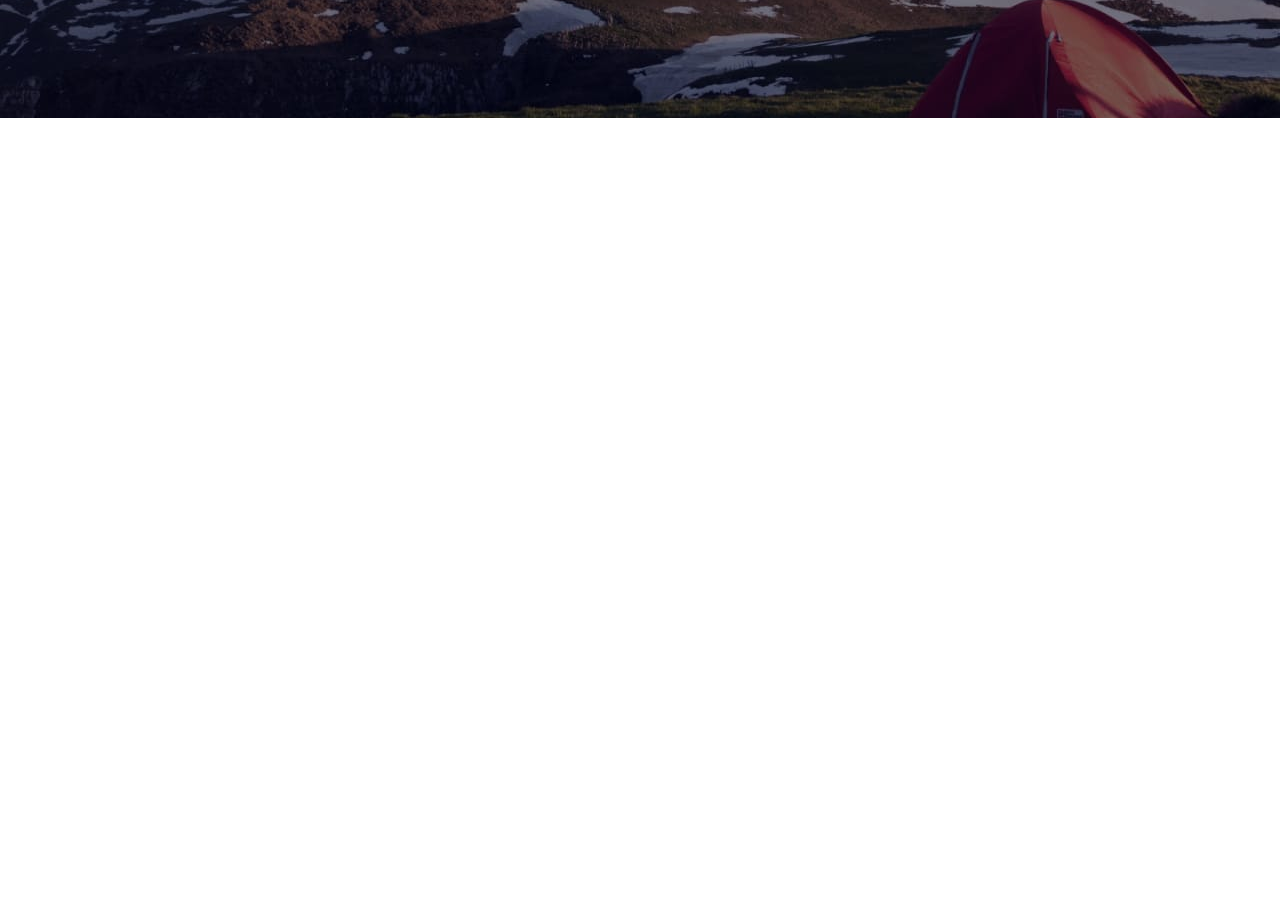
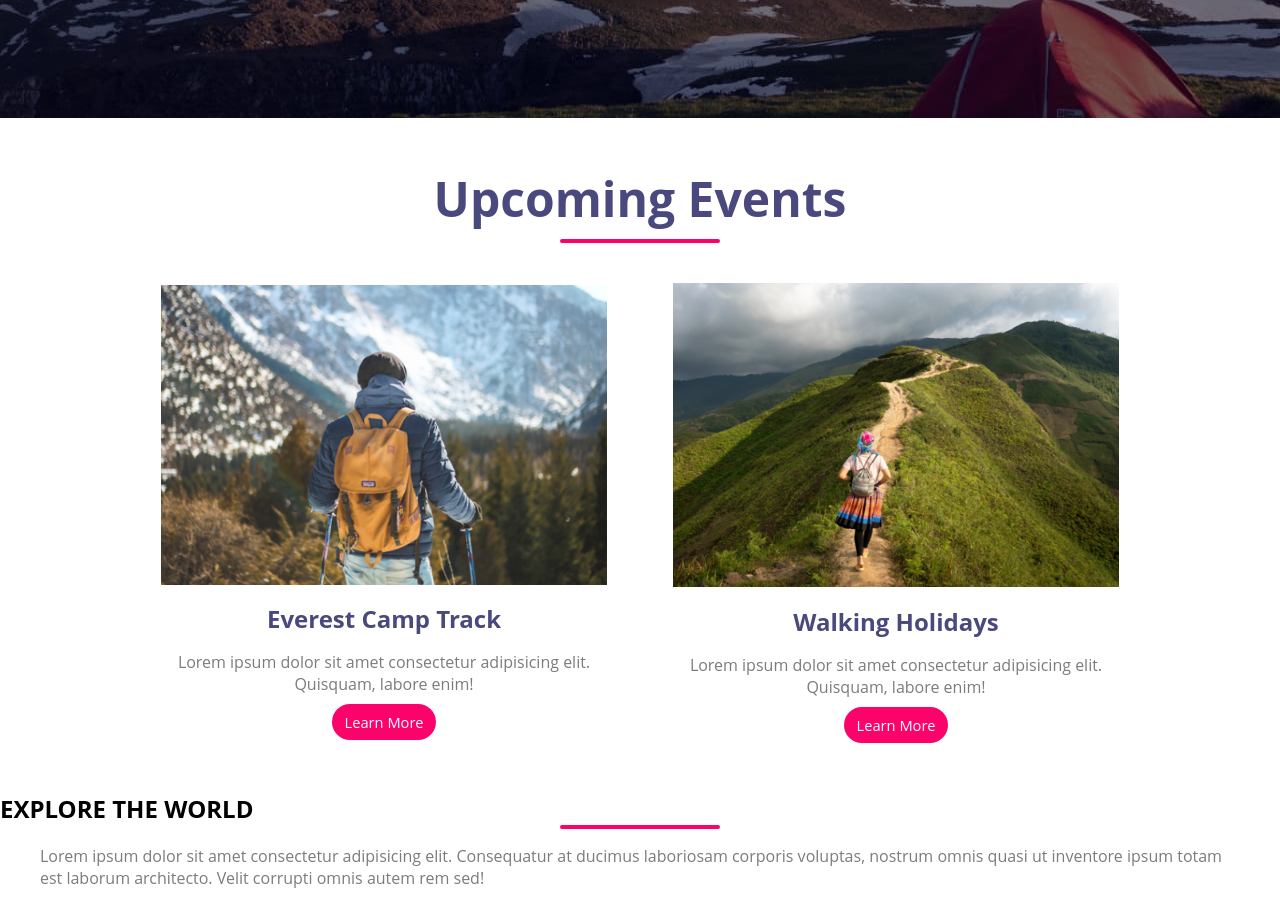
Before and after one commit to cambambaPaciencia/adventureTurism, a plain HTML site: page index.html in a window 1280 px wide. Shown: the part 682-1587 px from the top of the page. Before the commit the page ends 800 px from the top, so only its background shows below. Drawn offline with Linux system fonts and the light colour scheme.

Commit message:
versao 0.1d

```diff
--- a/index.html
+++ b/index.html
@@ -38,6 +38,35 @@
        </div>
     </section>
 
+    <section class="event">
+        <div class="title">
+            <h1>Upcoming Events</h1>
+            <div class="line"></div>
+        </div>
+        <div class="row">
+            <div class="col">
+                <img src="img/img1.png" alt="">
+                <h4>Everest Camp Track</h4>
+                <p>Lorem ipsum dolor sit amet consectetur adipisicing elit. Quisquam, labore enim!</p>
+                <a class="ctn" href="#">Learn More</a>
+            </div>
+            <div class="col">
+                <img src="img/img2.png" alt="">
+                <h4>Walking Holidays</h4>
+                <p>Lorem ipsum dolor sit amet consectetur adipisicing elit. Quisquam, labore enim!</p>
+                <a class="ctn" href="#">Learn More</a>
+            </div>
+        </div>
+    </section>
+
+    <section class="explore">
+        <div class="exploreContent">
+            <h1>EXPLORE THE WORLD</h1>
+            <div class="line"></div>
+            <p>Lorem ipsum dolor sit amet consectetur adipisicing elit. Consequatur at ducimus laboriosam corporis voluptas, nostrum omnis quasi ut inventore ipsum totam est laborum architecto. Velit corrupti omnis autem rem sed!</p>
+        </div>
+    </section>
+
     <script>
         const menuBtn = document.querySelector('.menuBtn');
         const navLinks = document.querySelector('.navLinks');
--- a/style.css
+++ b/style.css
@@ -79,14 +79,59 @@ body,html{
     font-size: 7vmin;
 }
 
+/*Events*/
+.event{
+    margin: 3rem auto;
+    width: 80%;
+    text-align: center;
+}
+
+.event .title h1{
+    text-align: center;
+    color: #49497e;
+    font-size: 6vmin;
+    margin: .5rem 0;
+}
+
+.event .row {
+    width: 100%;
+    display: flex;
+    align-items: center;
+    justify-content: space-between;
+    margin: 2rem auto;
+}
+
+.event .row .col{
+    padding: .5rem;
+}
+
+.row .col img{
+    max-width: 90%;
+}
+
+h4{
+    font-size: 3vmin;
+    color: #49497e;
+    margin: .8rem 0;
+}
+
+p{
+    padding: 0 40px;
+    margin: 1rem auto;
+    color: #7c7c7c;
+}
+
+
 /*Components*/
 .line{
-    height: 3px;
+    height: 4px;
     width: 10rem;
+    border-radius: 3px;
     background-color:  #fc036b;
     margin: 0 auto;
 
 }
+
 .active{
     color: #fc036b;
     font-weight: bold;
@@ -131,6 +176,7 @@ body,html{
 
 /* Mobile Responsivity*/
 @media screen and (max-width: 858px) {
+    /*Navigation Bar*/
     .logo{
         position: absolute;
         top: 30px;
@@ -160,9 +206,30 @@ body,html{
 
     .navLinks li{
         margin: 1rem auto;
+        font-size: 14pt;
     }
 
     .mobileMenu{
         margin-top: 0;
     }
+
+    /*Events*/
+    .event{
+        width: 100%;
+    }
+
+    .event .row{
+        flex-direction: column;
+    }
+
+    .row .col{
+        margin: 2rem auto;
+    }
+
+    .row .col img{
+        max-width: 90%;
+    }
+
+    /*Explore*/
+
 }
```
